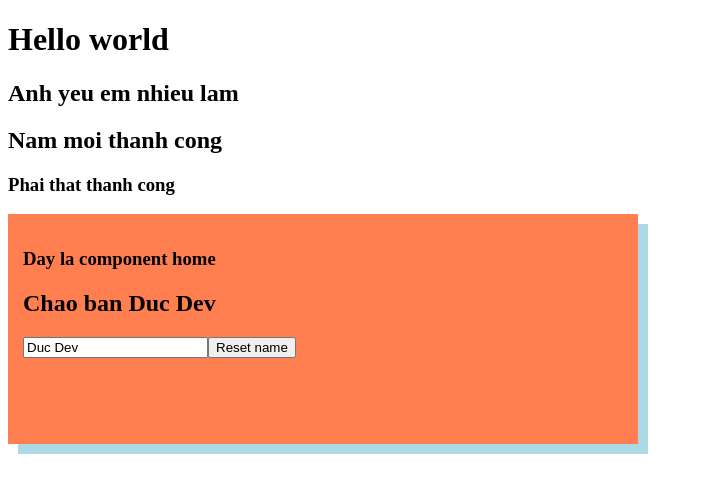
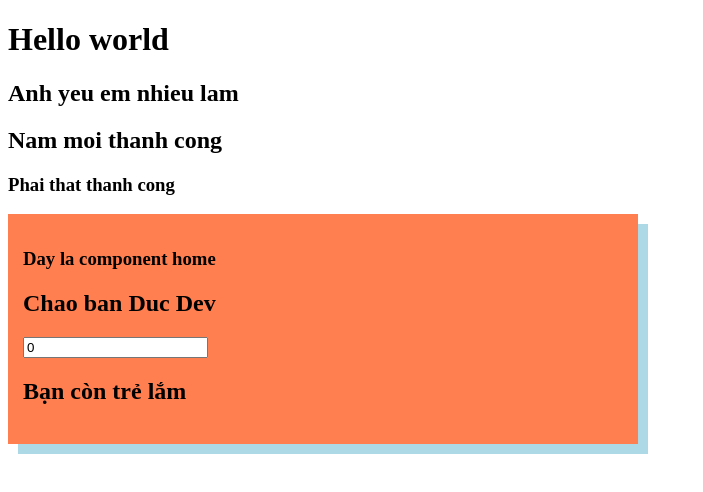
Before and after one commit to DucCoderXTND/Learn-Angular, an Angular app: page / in a window 1280 px wide. Shown: the top 492 px of the page, without its empty margins (0-703 px from the left). Built offline with nearby package versions, Linux system fonts and the light colour scheme.

Commit message:
ng-Template nó cũng giống ngIf cùng bản chất, nhưng kiểu nó sẽ tăng performence hơn

```diff
--- a/src/app/home/home.component.html
+++ b/src/app/home/home.component.html
@@ -1,7 +1,17 @@
 <div class="test">
   <h3>Day la component home</h3>
   <h2>Chao ban {{ name }}</h2>
-  <input type="text" [(ngModel)]="name">
-  <button (click)="resetName()">Reset name</button>
+  <input type="text" [(ngModel)]="age" />
 
+  <!-- <h2 *ngIf="age > 18">Bạn quá già rồi</h2>
+  <h2 *ngIf="age <=18">Bạn còn trẻ lắm</h2> -->
+
+  <div *ngIf="age <= 18; then tre; else gia"></div>
+
+  <ng-template #tre>
+    <h2>Bạn còn trẻ lắm</h2>
+  </ng-template>
+  <ng-template #gia>
+    <h2>Bạn quá già rồi</h2>
+  </ng-template>
 </div>
--- a/src/app/home/home.component.ts
+++ b/src/app/home/home.component.ts
@@ -14,7 +14,7 @@ import { FormsModule } from '@angular/forms';
 export class HomeComponent implements OnInit {
 
   name = 'Duc Dev';
-  public age = 15;
+  public age = 0;
 
   constructor(){}
   ngOnInit(): void {
@@ -26,4 +26,5 @@ export class HomeComponent implements OnInit {
     this.name = '';
   }
 
+
 }
```
